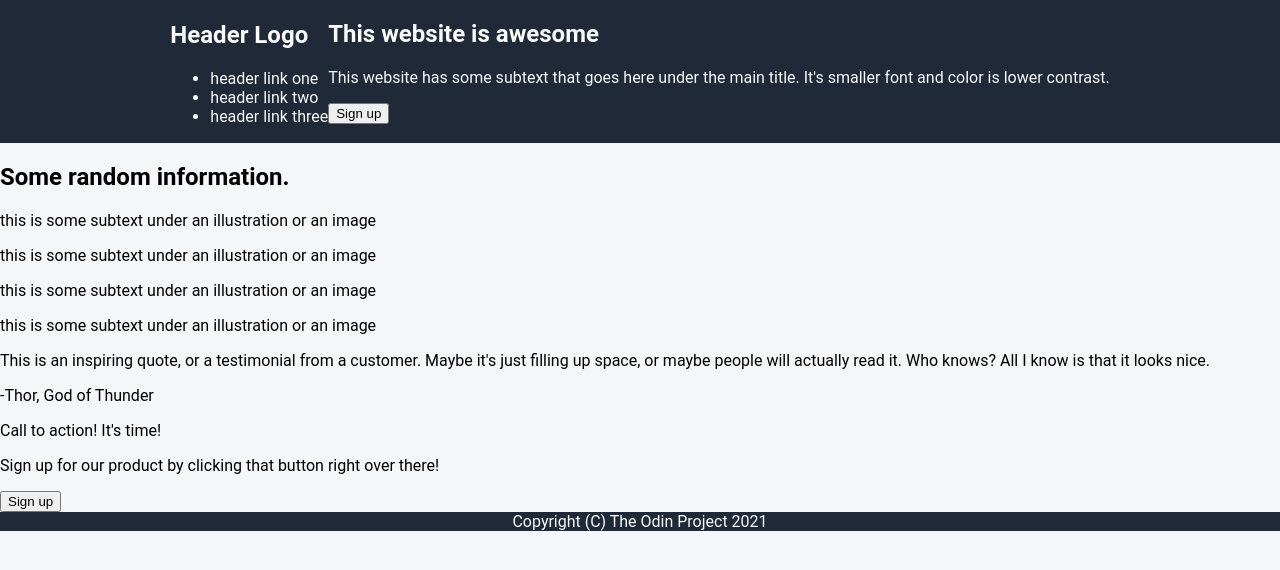
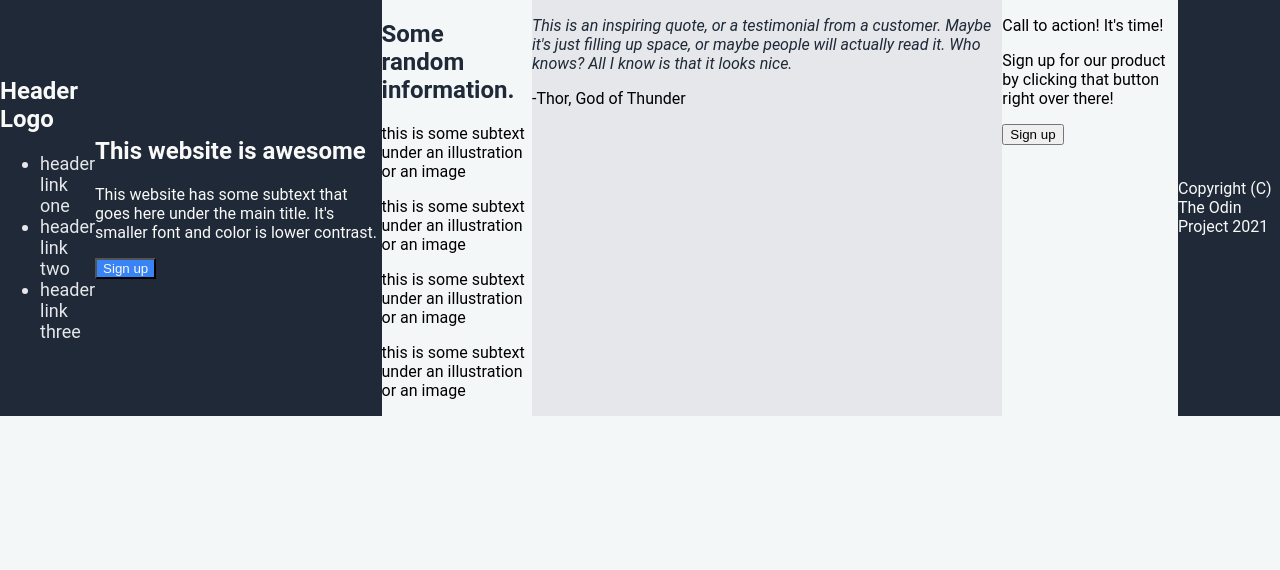
Before and after one commit to plamen5rov/TheOdinProject, a plain HTML site: page landing-page/index.html in a window 1280 px wide. Drawn offline with Linux system fonts and the light colour scheme.

Commit message:
feat: add more css styling

```diff
--- a/landing-page/index.html
+++ b/landing-page/index.html
@@ -11,11 +11,11 @@
 <section id="top-menu">
     <h2>Header Logo</h2>
     <nav>
-        <Ul>
+        <ul>
             <li>header link one</li>
             <li>header link two</li>
             <li>header link three</li>
-        </Ul>
+        </ul>
     </nav>
 </section>
 <section id="header-section">
--- a/landing-page/style.css
+++ b/landing-page/style.css
@@ -2,6 +2,9 @@ body {
     margin: 0;
     background-color: rgb(244, 247, 247);
     font-family: 'Roboto', sans-serif;
+    height: vh;
+    display: flex;
+
 
 }
 
@@ -12,3 +15,43 @@ header, footer {
     background-color: #1f2937;
     color: #F9FAF8;
 }
+
+li {
+    text-decoration: none;
+    font-size: 18px;
+    color: #e5e7eb;
+}
+
+h2 {
+    font-size: 36 px;
+    font-weight: extra-bold;
+    color: #1F2937;
+}
+
+.title-area h1 {
+    font-size: 48 px;
+    font-weight: extra-bold;
+    color: #F9FAF8;
+}
+
+.title-area button {
+    font-size: 18 px;
+    color: #F9FAF8;
+    background-color: #3883F6;
+}
+
+#top-menu h2 {
+    font-size: 24px;
+    color: #F9FAF8;
+}
+
+#testimonial {
+    background-color: #E5E7EB;
+}
+
+#quote {
+    font-size: 36 px;
+    font-weight: light;
+    font-style: italic;
+    color: #1F2937;
+}
```
